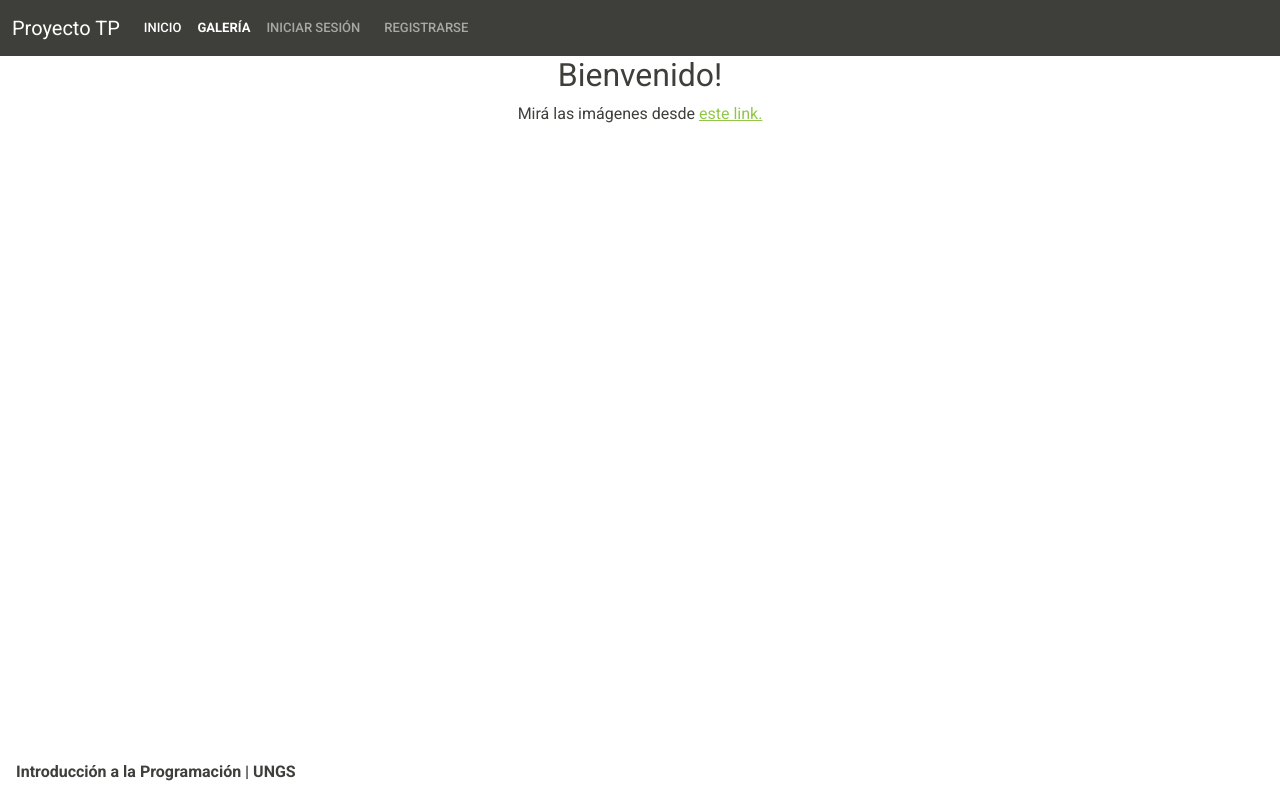
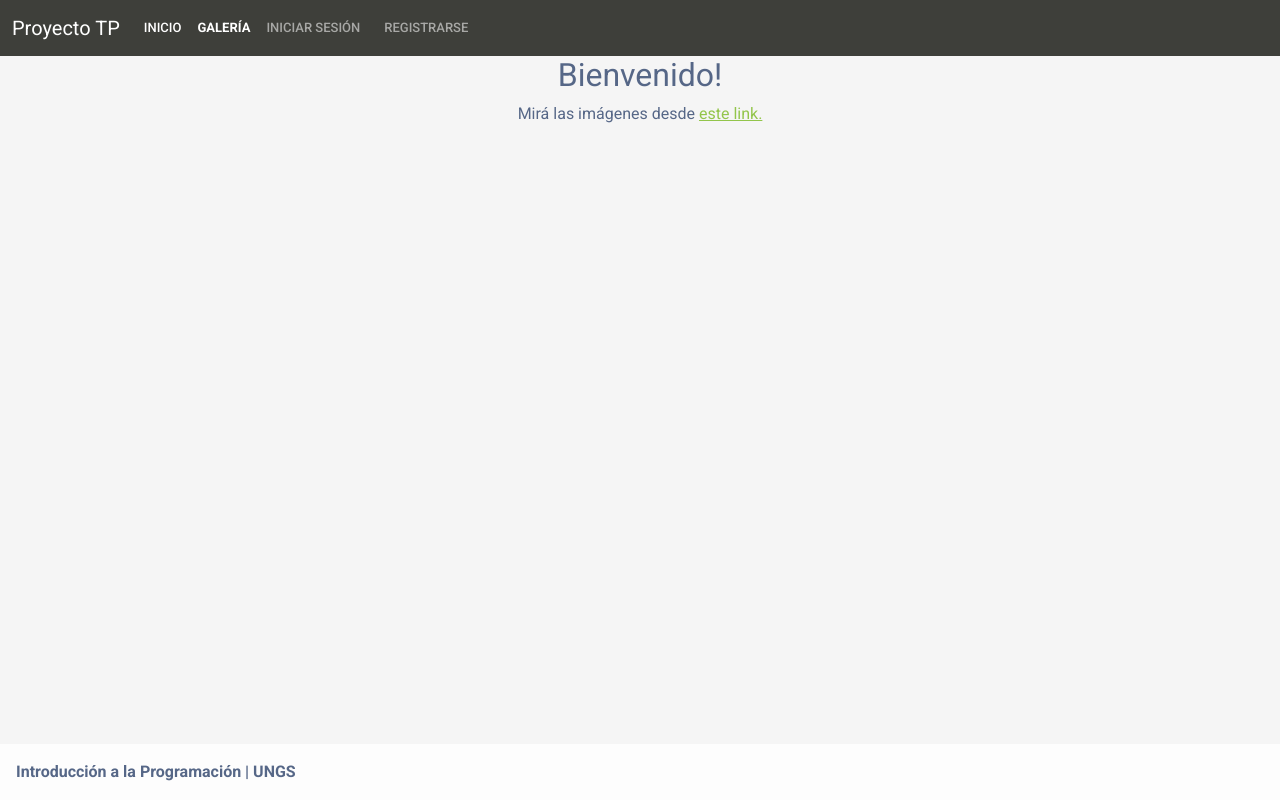
Before and after one commit to veron-santiago/ip-1c2025-alumnos, a Django app: template app/templates/index.html in a window 1280 px wide. Run offline with Django 5.2, Linux system fonts and the light colour scheme; the template is opened without the code that fills it, so the values that code supplies are empty; some libraries are stand-ins or nearby versions.

Commit message:
Corrección en el footer

```diff
--- a/app/templates/footer.html
+++ b/app/templates/footer.html
@@ -1,9 +1,12 @@
-<footer class="bg-body-tertiary text-center text-lg-start fixed-bottom">
-    <div class="text-center p-3" style="display: flex;background-color: rgb(255 255 255 / 78%);justify-content: space-between;">
+<body style="display: flex; flex-direction: column; min-height: 100vh;">
+    <main style="flex: 1;">
+    </main>
+
+    <footer class="bg-body-tertiary text-center text-lg-start" style="background-color: rgb(255 255 255 / 78%);">
+      <div class="text-center p-3 d-flex justify-content-between">
         <strong>Introducción a la Programación | UNGS</strong>
         <strong>{{VERSION}}</strong>
-    </div>
-</footer>
-</body>
-
-</html>
+      </div>
+    </footer>
+  </body>
+  </html>
--- a/static/styles.css
+++ b/static/styles.css
@@ -1,4 +1,4 @@
-/*body {
+body {
     color: #566787;
     background: #f5f5f5;
     font-family: 'Roboto', sans-serif;
@@ -24,31 +24,6 @@
 .table-title h2 {
     margin: 8px 0 0;
     font-size: 22px;
-}
-
-.search-box {
-    position: relative;
-    float: right;
-}
-
-.search-box input {
-    height: 34px;
-    border-radius: 20px;
-    padding-left: 35px;
-    border-color: #ddd;
-    box-shadow: none;
-}
-
-.search-box input:focus {
-    border-color: #3FBAE4;
-}
-
-.search-box i {
-    color: #a0a5b1;
-    position: absolute;
-    font-size: 19px;
-    top: 8px;
-    left: 10px;
 }
 
 table.table tr th,
@@ -95,48 +70,3 @@ table.table td a.delete {
 table.table td i {
     font-size: 19px;
 }
-
-.pagination {
-    float: right;
-    margin: 0 0 5px;
-}
-
-.pagination li a {
-    border: none;
-    font-size: 95%;
-    width: 30px;
-    height: 30px;
-    color: #999;
-    margin: 0 2px;
-    line-height: 30px;
-    border-radius: 30px !important;
-    text-align: center;
-    padding: 0;
-}
-
-.pagination li a:hover {
-    color: #666;
-}
-
-.pagination li.active a {
-    background: #03A9F4;
-}
-
-.pagination li.active a:hover {
-    background: #0397d6;
-}
-
-.pagination li.disabled i {
-    color: #ccc;
-}
-
-.pagination li i {
-    font-size: 16px;
-    padding-top: 6px
-}
-
-.hint-text {
-    float: left;
-    margin-top: 6px;
-    font-size: 95%;
-}
```
